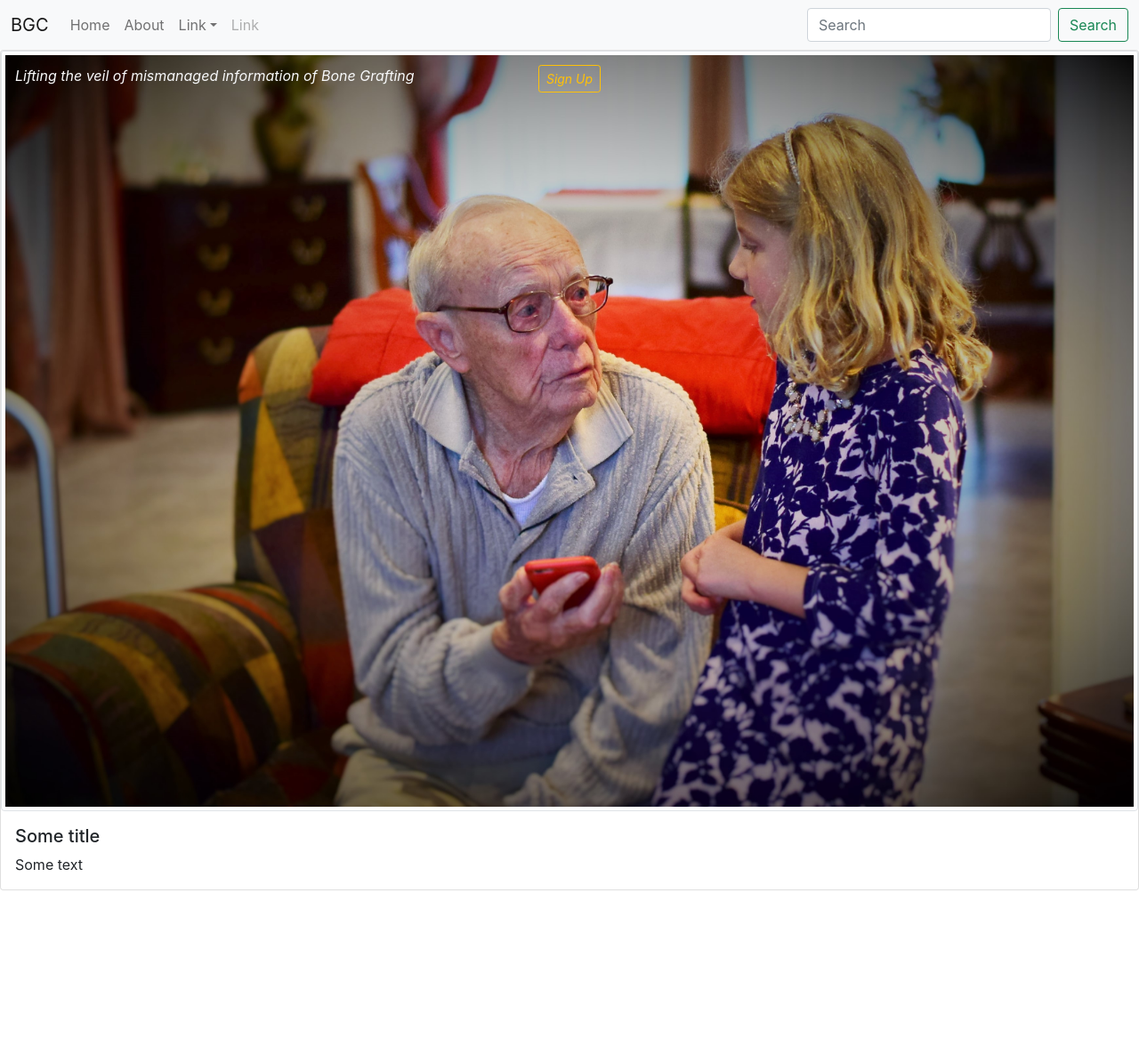
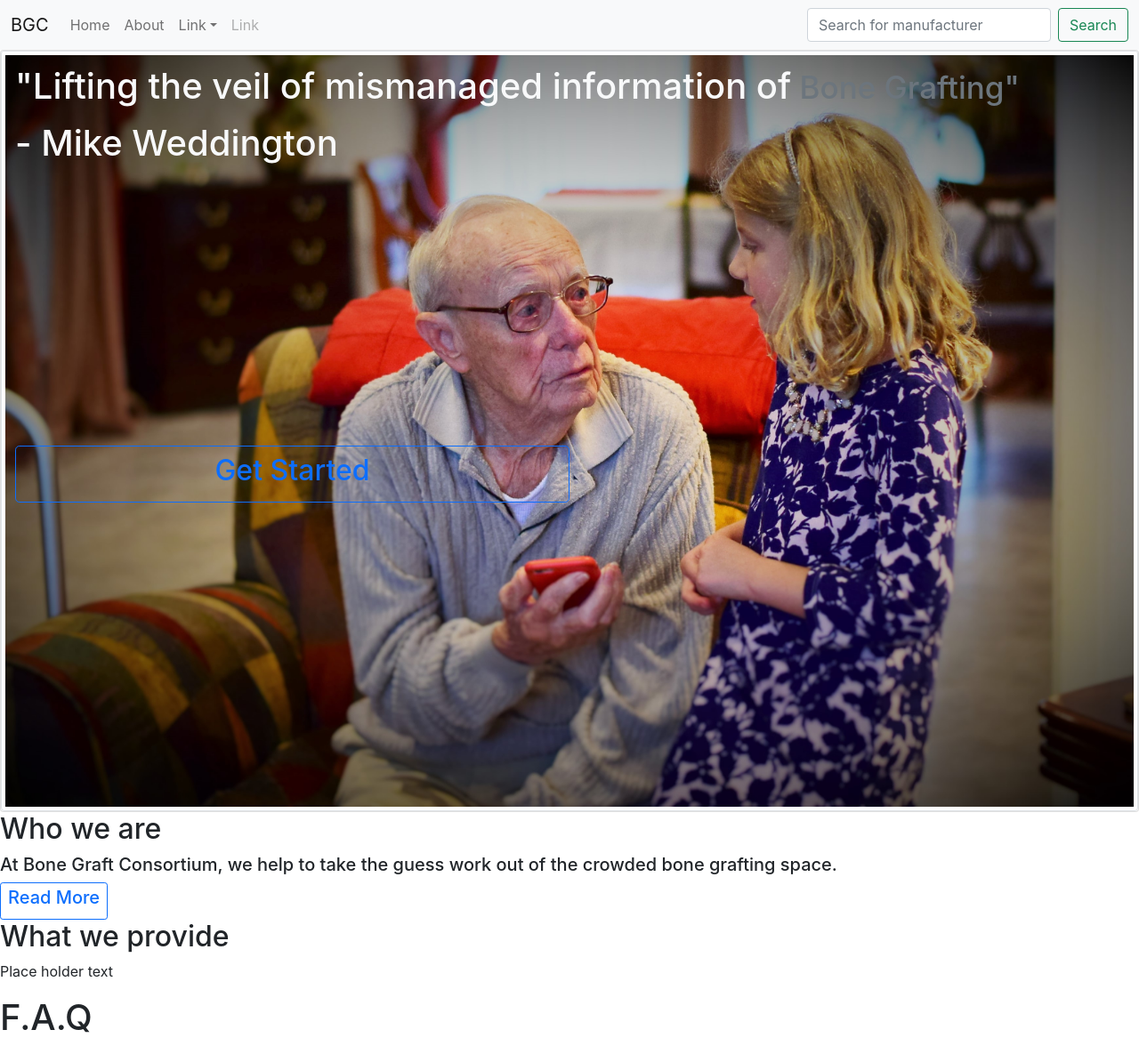
Before and after one commit to davidwilliford99/BGC, a React (Create React App) app in the folder app/: page /home in a window 1280 px wide. Shown: the whole page at 89% size. Before the commit the page ends 1001 px from the top, so only its background shows below. Built offline with nearby package versions, Linux system fonts and the light colour scheme.

Commit message:
Updated Home page

```diff
--- a/app/src/components/NavbarComp.js
+++ b/app/src/components/NavbarComp.js
@@ -36,7 +36,7 @@ function NavScrollExample() {
           <Form className="d-flex">
             <Form.Control
               type="search"
-              placeholder="Search"
+              placeholder="Search for manufacturer"
               className="me-2"
               aria-label="Search"
             />
--- a/app/src/pages/HomePage.js
+++ b/app/src/pages/HomePage.js
@@ -1,24 +1,49 @@
 import React from 'react'
 function HomePage(){
     return(
+    <div class='card-wrapper'>
     <div class="card">
         <img class="card-img-top img-thumbnail" src="images/tim-kilby-x2qzLL3vdBs-unsplash.jpg" alt="alt text"/>
-        <div class="card-img-overlay ">
+        <div class="card-img-overlay">
         <p class="text-light">
-            <i>Lifting the veil of mismanaged information of Bone Grafting</i>
+            <h1>
+                "Lifting the veil of mismanaged information of
+                <small class='text-muted'> Bone Grafting"</small>
+            </h1>
+        </p>
+        <p class='text-light'>
+        <h1>- Mike Weddington</h1>
         </p>
     </div>
-        <div class="card-img-overlay text-center">
-        <a href="#" class="btn btn-outline-warning btn-sm"
+        <div class="card-img-overlay position-absolute top-50">
+        <a href="#" class="btn btn-outline-primary btn-lg btn-block w-50"
            data-bs-toggle="popover" data-bs-content="Edit image" data-bs-trigger="hover focus">
-            <i class="far fa-edit">Sign Up</i>
+            <h2 class="far fa-edit">Get Started</h2>
+        </a>
+    </div>
+    </div>
+
+    <div class="pt-md">
+        <h2 class="card-title">Who we are</h2>
+        <h5 class="card-text">At Bone Graft Consortium, we help to take the guess work out of the crowded bone grafting space.</h5>
+        <a href="/about" class="btn btn-outline-primary btn-sm"
+           data-bs-toggle="popover" data-bs-content="Edit image" data-bs-trigger="hover focus">
+            <h5 class="far fa-edit">Read More</h5>
         </a>
     </div>
 
-    <div class="card-body">
-        <h5 class="card-title">Some title</h5>
-        <p class="card-text">Some text</p>
+    <div class="pt-md">
+    <h2>
+    What we provide
+    </h2>
+    <p>Place holder text</p>
     </div>
+    <div>
+        <h1>
+           F.A.Q
+        </h1>
+    </div>
+
 </div>
     )
 }
```
